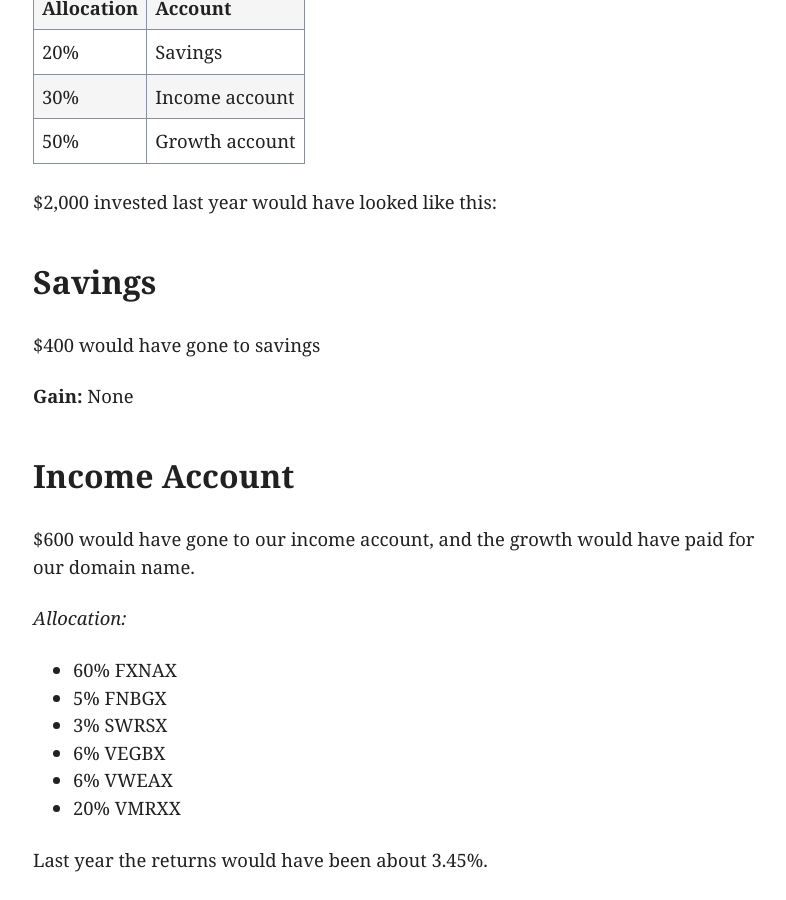
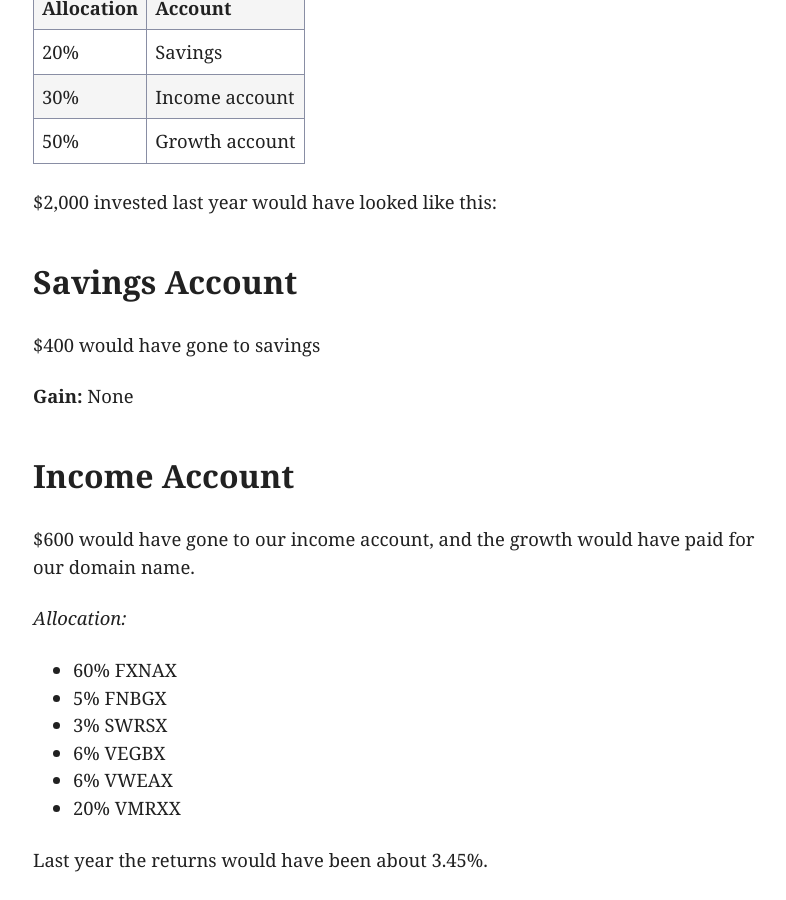
Before and after one commit to jklmnop10/vegnos, a Jekyll site: the page built from donate.md, in a window 1280 px wide and 900 px high, scrolled down 573 px. Shown: the whole window, without its empty margins (231-1017 px from the left). Built offline with Jekyll 4.4.1, drawn with Linux system fonts in a browser that asks for light colours.

Commit message:
Update donate.md

```diff
--- a/donate.md
+++ b/donate.md
@@ -21,7 +21,7 @@ We allocate your donation as follows:
 
 $2,000 invested last year would have looked like this:
 
-### Savings
+### Savings Account
 
 $400 would have gone to savings
 
```
